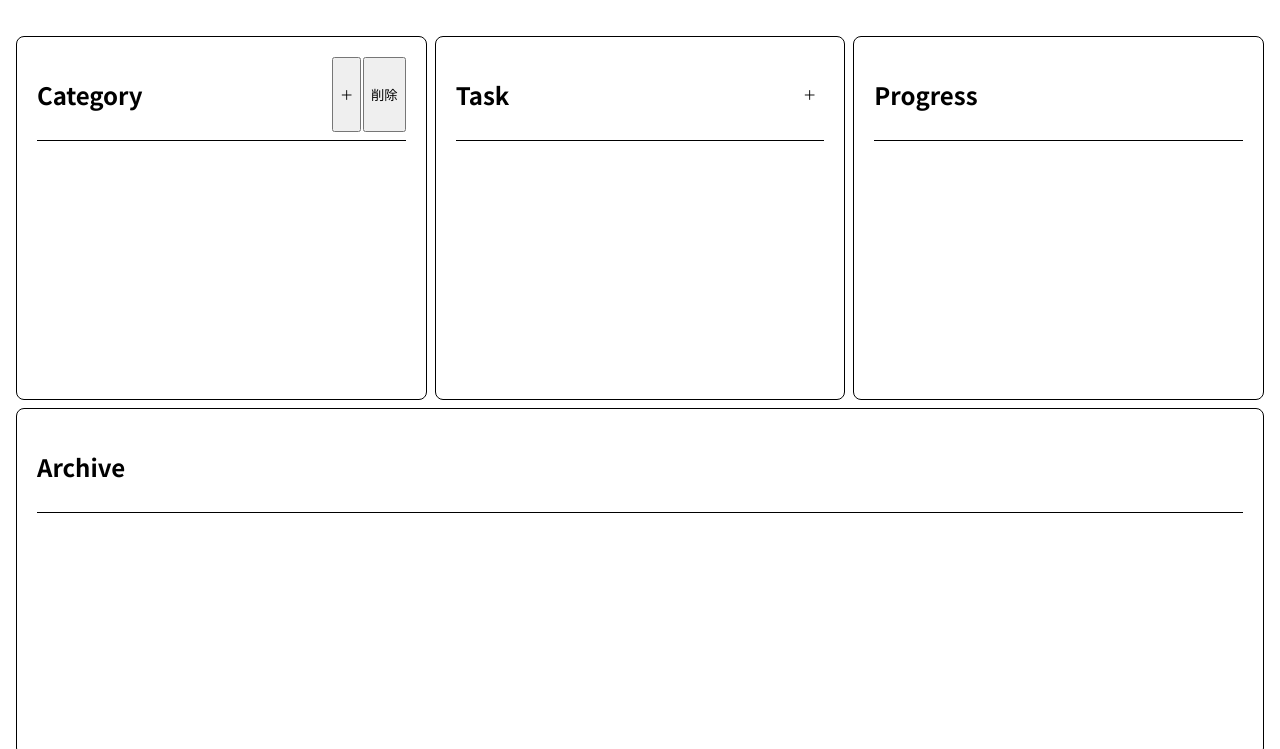
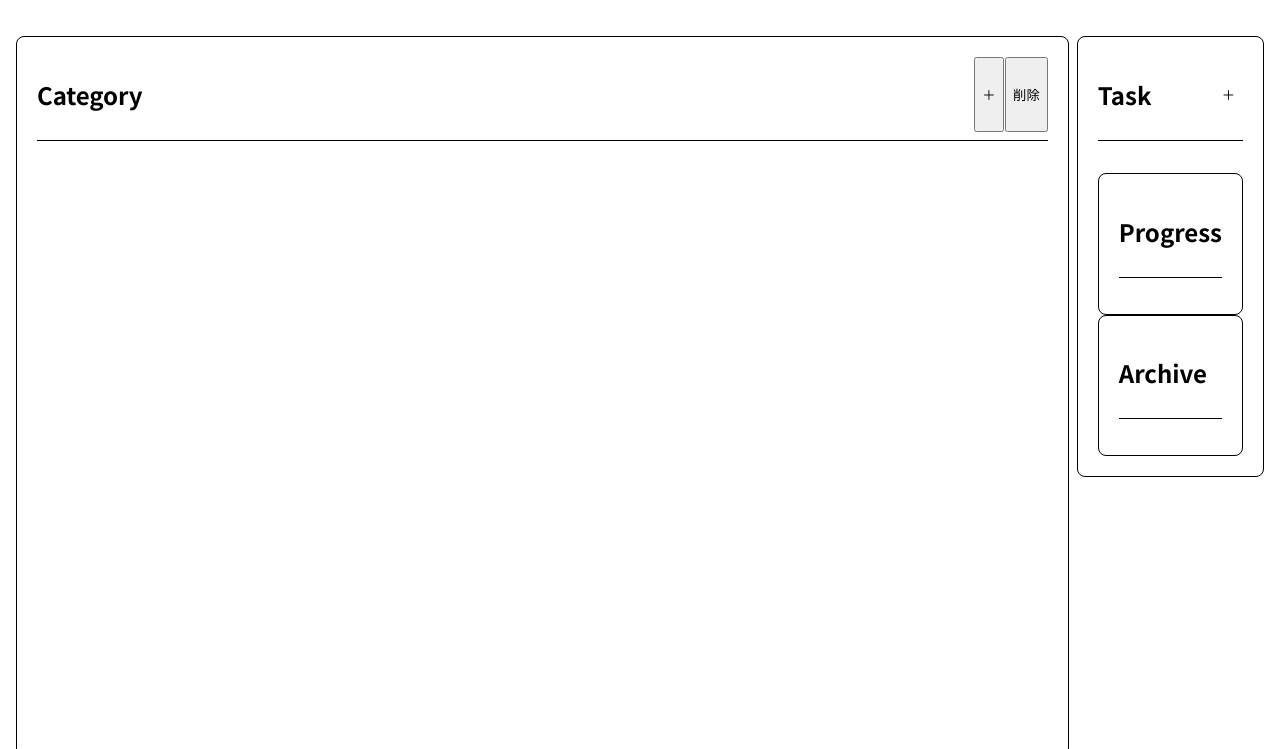
Before and after one commit to rasupy/flask_app, a Flask app: page /admin in a window 1280 px wide. Shown: the part 51-800 px from the top of the page. Run offline with Flask 3, Linux system fonts and the light colour scheme; data that the repository does not hold is empty; some libraries are stand-ins or nearby versions.

Commit message:
task.htmlの編集

```diff
--- a/templates/admin.html
+++ b/templates/admin.html
@@ -12,20 +12,22 @@
 <!-- MAIN CONTENTS -->
 <section id="contents">
     <!-- CATEGORY -->
-    <article class="card">
+    <div class="card">
         {% include "category.html" %}
-    </article>
+    </div>
+    <article class="cards">
         <!-- TASK -->
-    <article class="card">
+        <div class="card">
             {% include "task.html" %}
-    </article>
+        </d>
         <!-- PROGRESS -->
-    <article class="card">
+        <div class="card">
             {% include "progress.html" %}
-    </article>
+        </div>
         <!-- ARCHIVE -->
-    <article class="card">
+        <div class="card">
             {% include "archive.html" %}
+        </div>
     </article>
 </section>
 {% endblock %}
--- a/templates/task.html
+++ b/templates/task.html
@@ -10,18 +10,17 @@
     <!-- タスク追加フォームを読み込み -->
     {% include "add_task.html" %}
     <!-- タスク一覧 -->
-    <ul class="task-list">
-        {% if posts %}
-            {% for post in posts %}
+    <ul id="todo-tasks" class="task-list" data-status="todo">
+        {% for post in posts if post.status == 'todo' %}
             <li class="task-item"
                 data-id="{{ post.id }}"
                 data-title="{{ post.title }}"
                 data-content="{{ post.content }}"
-                    data-category="{{ post.category_id }}">
+                data-category="{{ post.category_id }}"
+                data-status="{{ post.status }}">
                 {{ post.title }}
             </li>
         {% endfor %}
-        {% endif %}
     </ul>
     <!-- 編集フォームを追加読み込み -->
     {% include "edit_task.html" %}
```
Lines whose indentation alone changed are shown as unchanged.
